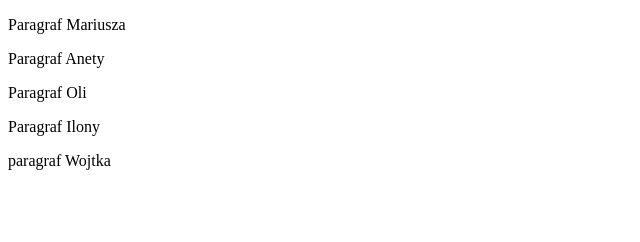
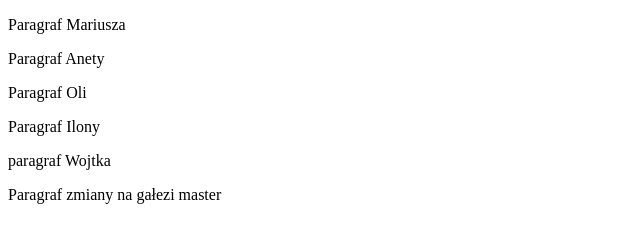
Before and after one commit to kamobi24/kamobi24.github.io, a plain HTML site: page index.html in a window 1280 px wide. Shown: the whole page, without its empty margins (0-640 px from the left). Drawn offline with Linux system fonts and the light colour scheme.

Commit message:
dodano paragraf na gałęzi master

```diff
--- a/index.html
+++ b/index.html
@@ -10,5 +10,7 @@
     <p>Paragraf Oli</p>
     <p>Paragraf Ilony</p>
     <p>paragraf Wojtka</p>
+
+    <p>Paragraf zmiany na gałezi master</p>
 </body>
 </html>
```
